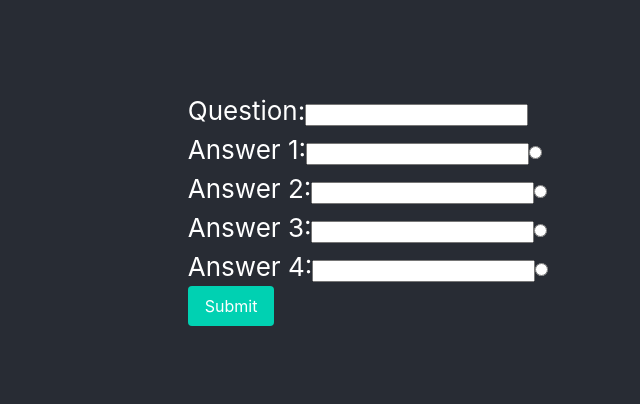
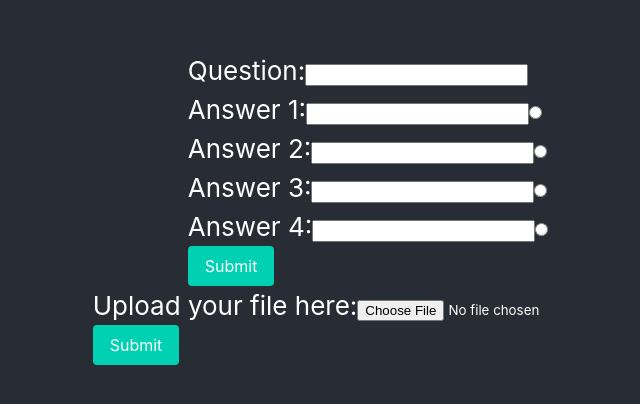
Before and after one commit to matecserven/flashcard-webapp, a React (Create React App) app: page /newCard in a window 1280 px wide. Shown: the part 192-596 px from the top of the page, without its empty margins (272-912 px from the left). Built offline with nearby package versions, Linux system fonts and the light colour scheme; no server answers.

Commit message:
feat(filereader): can read files as json

```diff
--- a/src/components/CardCreatorPage/CardCreatorLayout.js
+++ b/src/components/CardCreatorPage/CardCreatorLayout.js
@@ -1,9 +1,11 @@
 import React from 'react';
 import CardCreatorFromFirebase from './CardCreatorForm';
+import CardCreatorUpload from './CardCreatorUpload';
 
 const CardCreatorLayout = () => (
   <div className='homePage'>
     <CardCreatorFromFirebase />
+    <CardCreatorUpload />
   </div>
 );
 
--- /dev/null
+++ b/src/components/CardCreatorPage/CardCreatorUpload.js
@@ -0,0 +1,31 @@
+import React from 'react';
+
+const CardCreatorUpload = () => {
+  const fileInput = React.createRef();
+
+  const handleSubmit = (event) => {
+    event.preventDefault();
+    const reader = new FileReader();
+    let file = fileInput.current.files[0];
+
+    reader.onload = function() {
+      console.log(JSON.parse(reader.result));
+    };
+
+    reader.readAsText(file);
+  };
+
+  return (
+    <form onSubmit={handleSubmit}>
+      <div>
+        <label>
+          Upload your file here:
+          <input type='file' ref={fileInput} />
+        </label>
+      </div>
+      <input className='button is-primary' type='submit' value='Submit' />
+    </form>
+  );
+};
+
+export default CardCreatorUpload;
```
Also changed, not shown: src/assets/uploadMe.json (added, +22 -0 lines).
